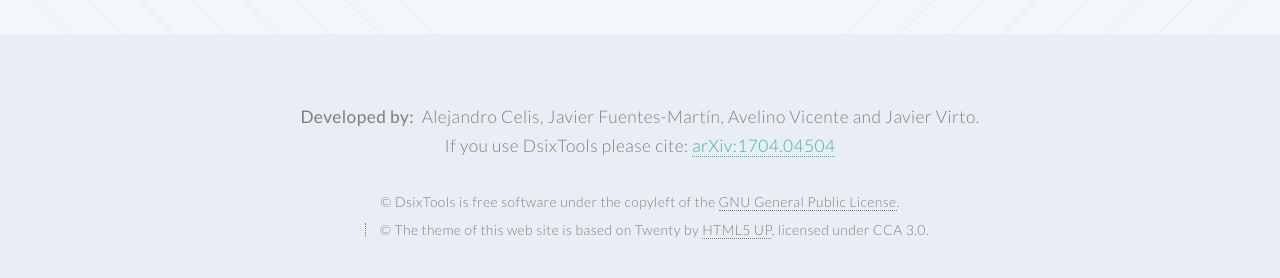
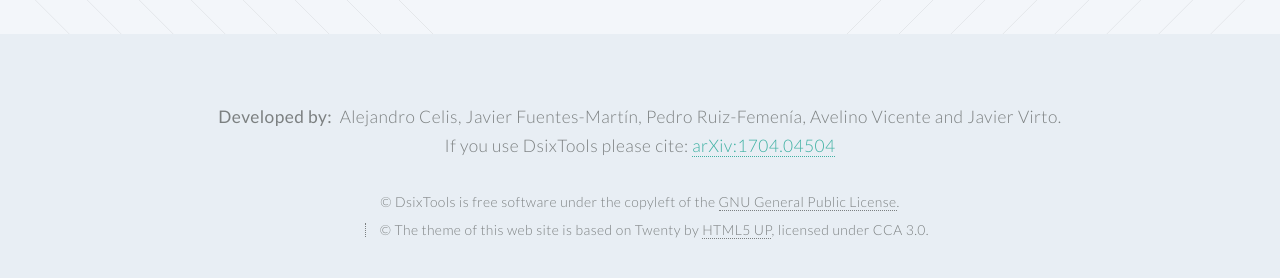
Before and after one commit to DsixTools/dsixtools.github.io, a Jekyll site: the page built from index.html, in a window 1280 px wide and 900 px high, scrolled down 707 px. Shown: the part 594-872 px from the top of the window. Built offline with Jekyll 4.4.1, drawn with Linux system fonts in a browser that asks for light colours.

Commit message:
Update footer.html

```diff
--- a/_includes/footer.html
+++ b/_includes/footer.html
@@ -2,7 +2,7 @@
 <footer id="footer">
 
      <ul>
-	 <strong>Developed by:</strong> &nbsp;Alejandro Celis, Javier Fuentes-Mart&iacute;n, Avelino Vicente and Javier Virto.
+	 <strong>Developed by:</strong> &nbsp;Alejandro Celis, Javier Fuentes-Mart&iacute;n, Pedro Ruiz-Femen&iacute;a, Avelino Vicente and Javier Virto.
 	 <br /><li>If you use DsixTools please cite: <a href="https://arxiv.org/abs/1704.04504">arXiv:1704.04504</a></li>
      </ul>
 
```
